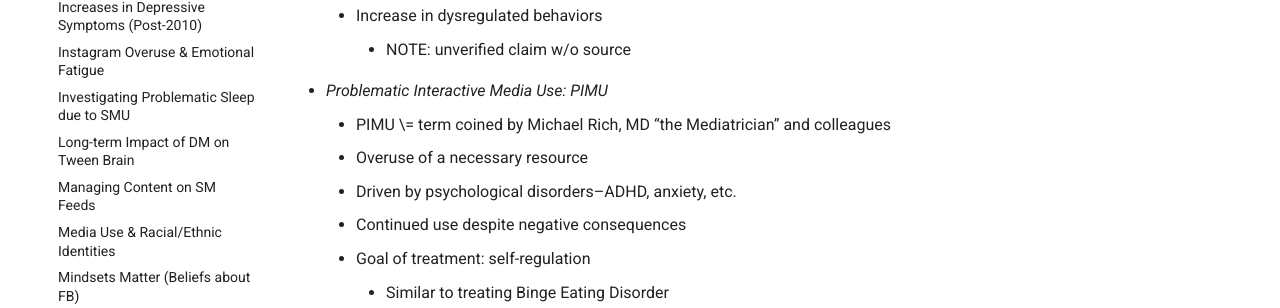
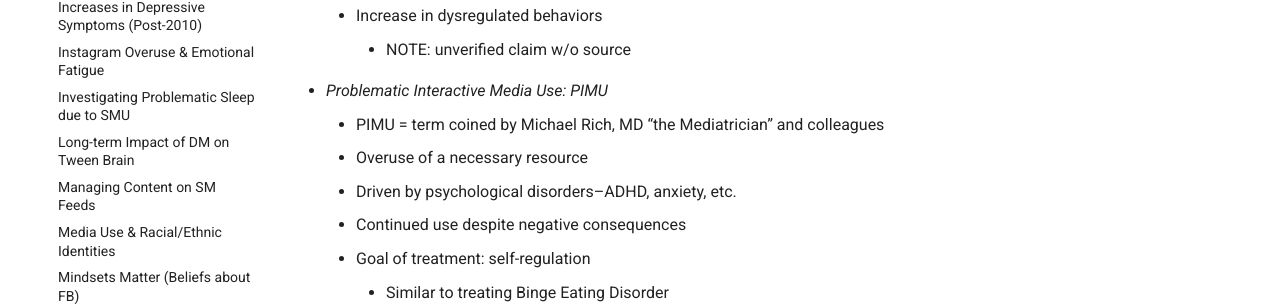
Before and after one commit to alberteks/smu-project-site, an MkDocs documentation site: the page built from docs/navigating-the-digital-age-social-media-impact.md, in a window 1280 px wide and 900 px high, scrolled down 3942 px. Shown: the part 145-453 px from the top of the window. Built offline with MkDocs 1.6.1 and Material for MkDocs 9.7.7, drawn with Linux system fonts in a browser that asks for light colours.

Commit message:
re-linked one footnote to notes page (instead of just source). fixed equal sign display in that notes page

```diff
--- a/docs/navigating-the-digital-age-social-media-impact.md
+++ b/docs/navigating-the-digital-age-social-media-impact.md
@@ -94,7 +94,7 @@
     * Increase in dysregulated behaviors
         * NOTE: unverified claim w/o source
 * *Problematic Interactive Media Use: PIMU*
-    * PIMU \= term coined by Michael Rich, MD “the Mediatrician” and colleagues
+    * PIMU = term coined by Michael Rich, MD “the Mediatrician” and colleagues
     * Overuse of a necessary resource
     * Driven by psychological disorders–ADHD, anxiety, etc.
     * Continued use despite negative consequences
```
Also changed, not shown: docs/index.md (+1 -1 lines).
